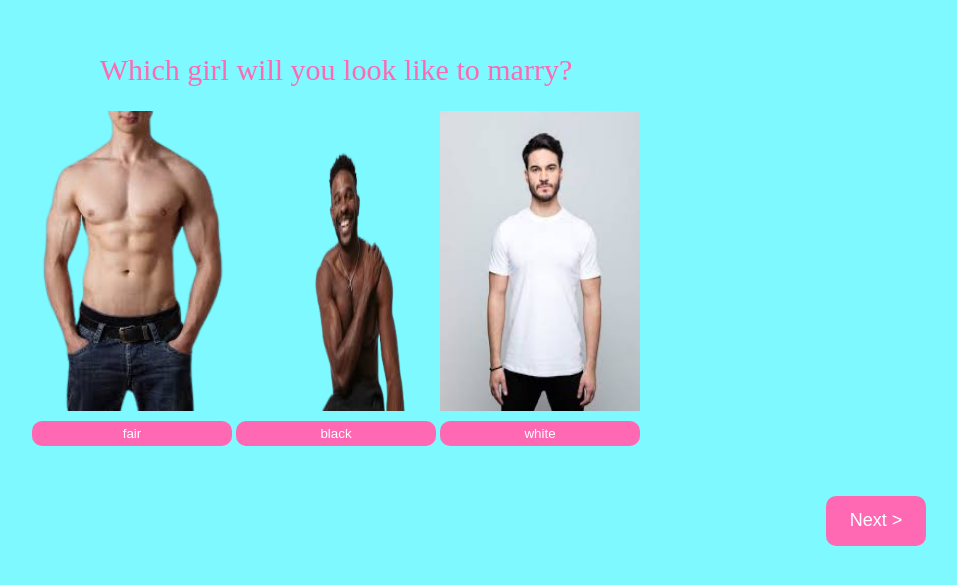
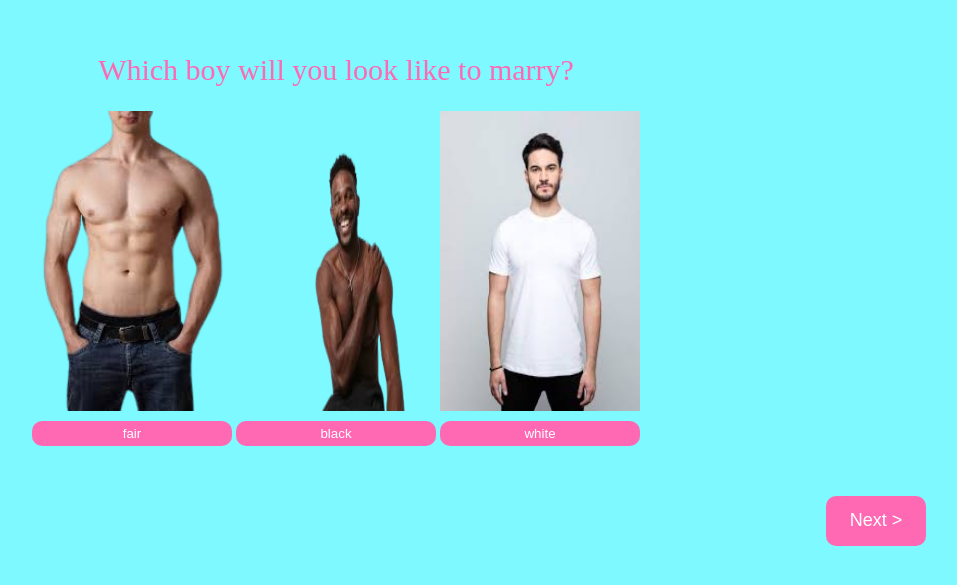
Before and after one commit to Rosvel3456/Baby_calculator, a React (Vite) app: page /female in a window 1280 px wide. Shown: the part 201-786 px from the top of the page, without its empty margins (304-1261 px from the left). Built offline with nearby package versions, Linux system fonts and the light colour scheme.

Commit message:
Update FemalePage.tsx

```diff
--- a/src/pages/FemalePage.tsx
+++ b/src/pages/FemalePage.tsx
@@ -11,7 +11,7 @@ import Answer3 from "../components/Answer3";
 function FemalePage() {
  const Questiondata: QuestionProps[] = [
     {
-      question: "Which girl will you look like to marry?",
+      question: "Which boy will you look like to marry?",
       answers: [
         {
           image: Image1Q1,
```
